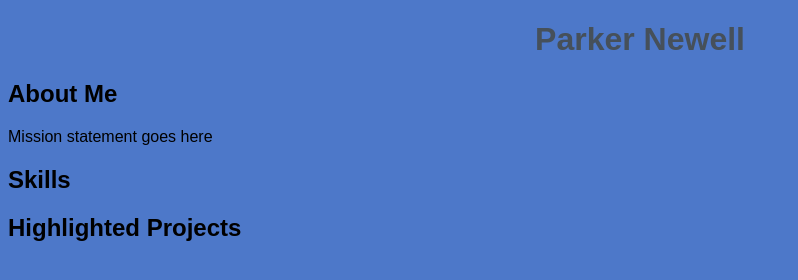
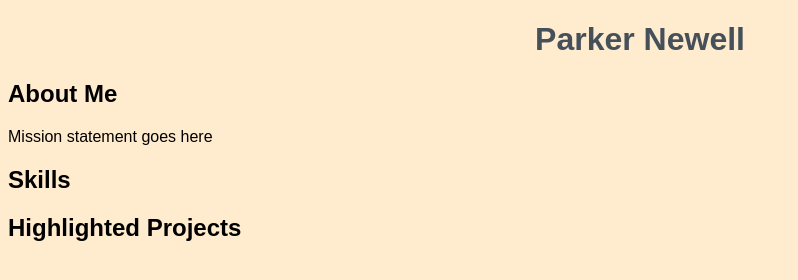
Before and after one commit to Parker-Newell/Parker-Newell.github.io, a plain HTML site: page index.html in a window 1280 px wide. Shown: the whole page, without its empty margins (0-798 px from the left). Drawn offline with Linux system fonts and the light colour scheme.

Commit message:
Update styles.css

```diff
--- a/styles.css
+++ b/styles.css
@@ -1,8 +1,9 @@
 body {
-    background: rgb(77, 120, 201);
+    background: blanchedAlmond;
     font-family: Arial;
 }
 h1 {
     color: rgb(70, 80, 90);
     text-align: center;
+
 }
```
